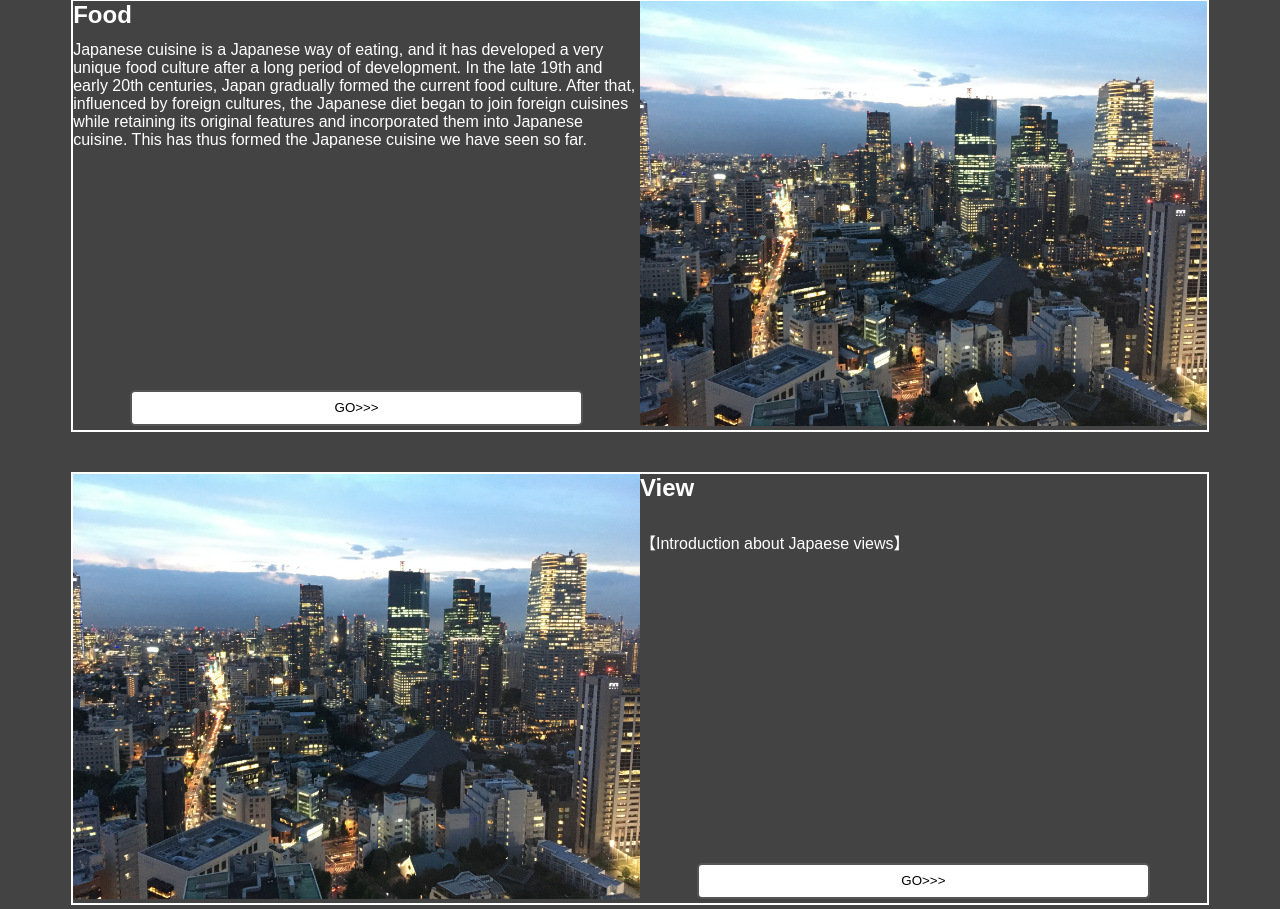
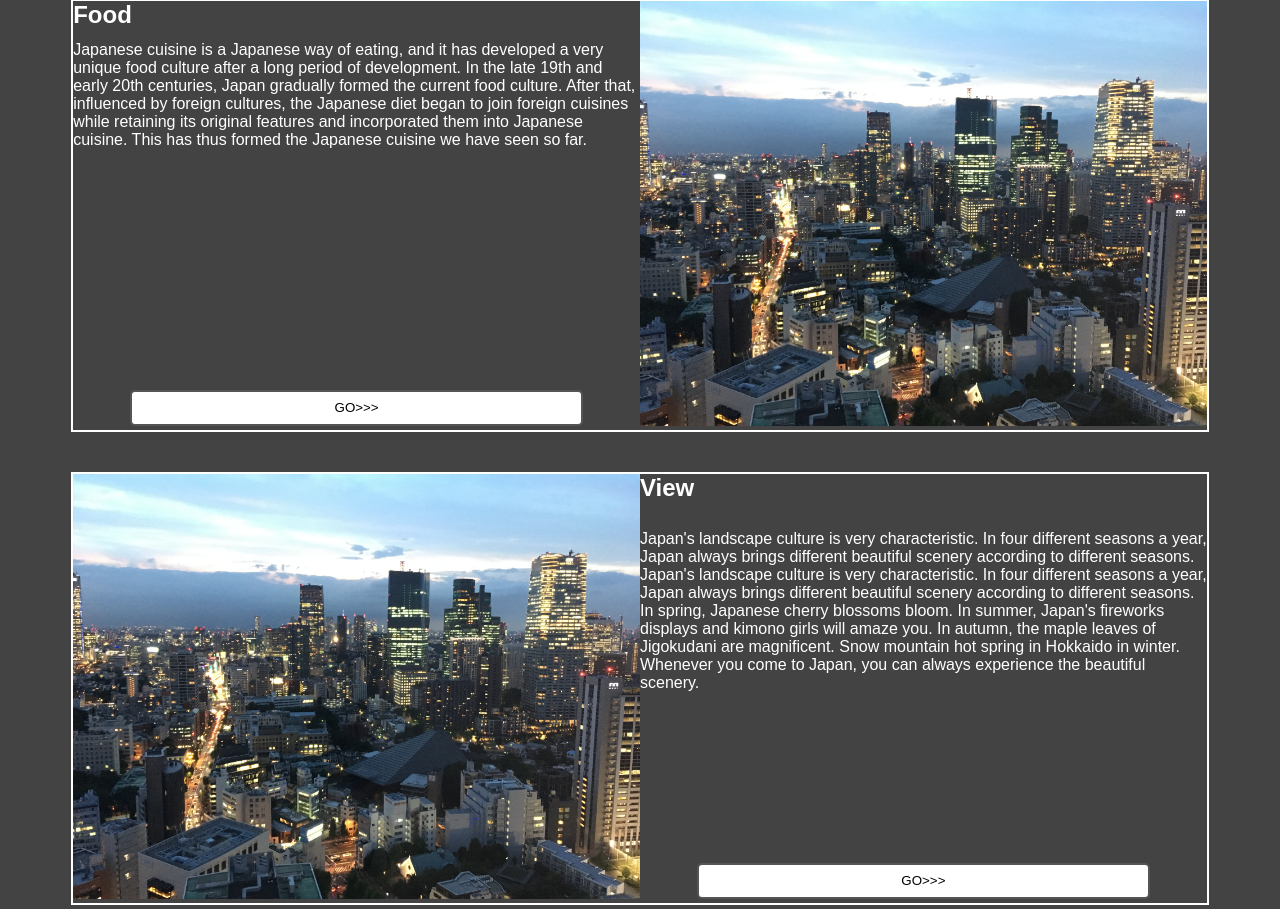
Before and after one commit to markandzuo/Washiki-jimmon, a PHP site: page / in a window 1280 px wide. Shown: the part 1248-2157 px from the top of the page. Run offline with PHP 8.4, Linux system fonts and the light colour scheme.

Commit message:
index
views abstract

```diff
--- a/index.php
+++ b/index.php
@@ -28,7 +28,7 @@ include ("top.php");
 
 	<section class="intro view">
 		<h2>View</h2>
-		<p>【Introduction about Japaese views】</p>
+		<p>Japan's landscape culture is very characteristic. In four different seasons a year, Japan always brings different beautiful scenery according to different seasons. Japan's landscape culture is very characteristic. In four different seasons a year, Japan always brings different beautiful scenery according to different seasons. In spring, Japanese cherry blossoms bloom. In summer, Japan's fireworks displays and kimono girls will amaze you. In autumn, the maple leaves of Jigokudani are magnificent. Snow mountain hot spring in Hokkaido in winter. Whenever you come to Japan, you can always experience the beautiful scenery.</p>
 		<figure>
 			<img src="assets/images/example.jpg" alt="Loading(●ˇ∀ˇ●)" class="intro-cover">
 		</figure>
```
